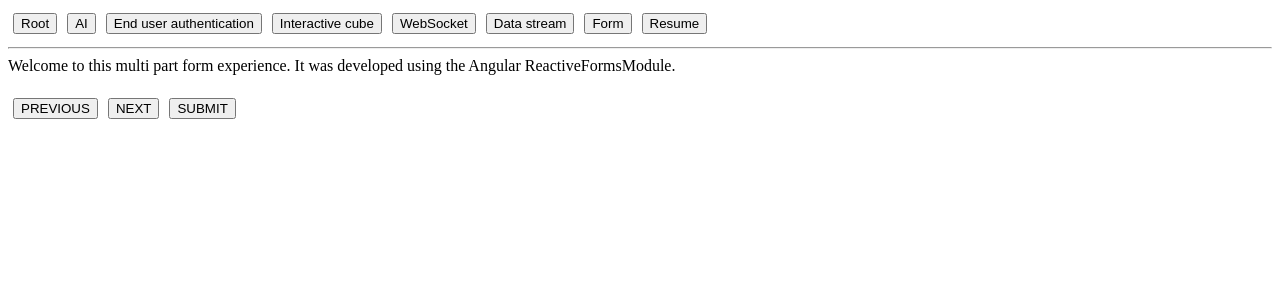
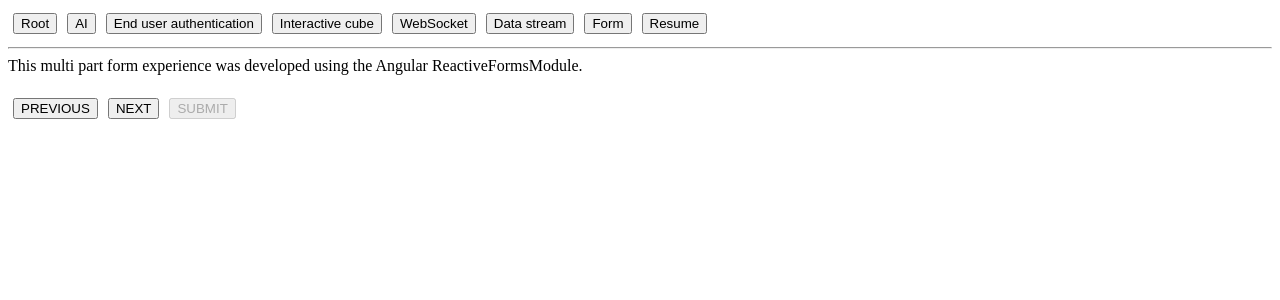
Before and after one commit to masimpson123/professional-web-application-ui, an Angular app: page /form in a window 1280 px wide. Shown: the top 300 px of the page. Built offline with nearby package versions, Linux system fonts and the light colour scheme.

Commit message:
reactive form validation and code clean up

```diff
--- a/src/app/auth/auth.component.html
+++ b/src/app/auth/auth.component.html
@@ -1,4 +1,4 @@
-<p>This end user authentication study was created with Cloud Run, Docker, Angular, TypeScript, Spring, Java, Firebase, and Identity Platform.</p>
+<p>This end user authentication study was developed with Cloud Run, Docker, Angular, TypeScript, Spring, Java, Firebase, and Identity Platform.</p>
 <button [disabled]="loading" (click)="signUp()">Sign up</button><br />
 <button [disabled]="loading" (click)="signIn()">Sign in</button><br />
 @if (token) {
--- a/src/app/data-stream/data-stream.component.html
+++ b/src/app/data-stream/data-stream.component.html
@@ -1,4 +1,5 @@
-This search service was created with Angular, Spring Boot, RxJS, the Fetch API, the StreamingResponseBody class, and the CompletableFuture class. It searches multiple data stores concurrently and returns the results as they are found. <br>
+This search service was developed with Angular, Spring Boot, RxJS, the Fetch API, the StreamingResponseBody class, and the CompletableFuture class. It searches multiple data stores concurrently and returns the results as they are found.
+<br>
 <br>
 <input type="text" [(ngModel)]="searchInput" />
 <ol>
--- a/src/app/form/form.component.ts
+++ b/src/app/form/form.component.ts
@@ -1,6 +1,5 @@
 import { Component } from '@angular/core';
 import { FormGroup, FormControl, ReactiveFormsModule, AbstractControl, ValidatorFn, ValidationErrors, Validators } from '@angular/forms';
-import { AsyncPipe, JsonPipe } from '@angular/common';
 import { ConfirmationComponent } from './confirmation/confirmation.component';
 import { WelcomeComponent } from './welcome/welcome.component';
 import { UserIntakeComponent } from './user-intake/user-intake.component';
@@ -8,7 +7,7 @@ import { SecurityIntakeComponent } from './security-intake/security-intake.compo
 
 @Component({
   selector: 'app-form',
-  imports: [ReactiveFormsModule, AsyncPipe, JsonPipe, ConfirmationComponent, WelcomeComponent, UserIntakeComponent, SecurityIntakeComponent],
+  imports: [ReactiveFormsModule, ConfirmationComponent, WelcomeComponent, UserIntakeComponent, SecurityIntakeComponent],
   templateUrl: './form.component.html',
   styleUrl: './form.component.css',
   standalone: true
@@ -17,12 +16,12 @@ export class FormComponent {
   currentStep = 1;
   securityForm = new FormGroup({
     userIntake: new FormGroup({
-      usersName: new FormControl('Mike', [Validators.required, forbiddenCharacterSequenceValidator(new RegExp('q'))]),
-      usersPetsName: new FormControl('Speck')
+      usersName: new FormControl('', [Validators.required, forbiddenCharacterSequenceValidator(new RegExp('q'))]),
+      usersPetsName: new FormControl('')
     }),
     securityIntake: new FormGroup({
-      securityTerm: new FormControl(':)', Validators.required),
-      securityToken: new FormControl('jwt-1234')
+      securityTerm: new FormControl('', Validators.required),
+      securityToken: new FormControl('')
     })
   });
   next() {
@@ -38,9 +37,7 @@ export class FormComponent {
   }
 }
 
-export function forbiddenCharacterSequenceValidator(nameRe: RegExp): ValidatorFn {
-  return (control: AbstractControl): ValidationErrors | null => {
-    const forbidden = nameRe.test(control.value);
-    return forbidden ? {forbiddenCharacterSequence: {value: control.value}} : null;
-  };
-}
+export const forbiddenCharacterSequenceValidator =
+  (nameRe: RegExp): ValidatorFn =>
+    (control: AbstractControl): ValidationErrors | null =>
+      nameRe.test(control.value) ? {forbiddenCharacterSequence: {value: control.value}} : null;
--- a/src/app/form/security-intake/security-intake.component.html
+++ b/src/app/form/security-intake/security-intake.component.html
@@ -1,10 +1,10 @@
 <div [formGroup]="securityFormGroup">
     <div formGroupName="securityIntake">
     <label for="security-term">Security term: </label>
-    <input id="security-term" type="text" formControlName="securityTerm" />
+    <input id="security-term" type="text" formControlName="securityTerm" placeholder="bingo" />
     <br />
     <label for="security-token">Security token: </label>
-    <input id="security-token" type="text" formControlName="securityToken" />
+    <input id="security-token" type="text" formControlName="securityToken" placeholder="234-r67-111" />
     <br />
     </div>
 </div>
--- a/src/app/form/user-intake/user-intake.component.html
+++ b/src/app/form/user-intake/user-intake.component.html
@@ -1,16 +1,16 @@
 <div [formGroup]="securityFormGroup">
     <div formGroupName="userIntake">
     <label for="users-name">User's name: </label>
-    <input id="users-name" type="text" formControlName="usersName" />
+    <input id="users-name" type="text" formControlName="usersName" placeholder="Mike" />
     @if((userName?.dirty || userName?.touched) && userName?.hasError('required')) {
         <div>User name field is required!</div>
     }
     @if((userName?.dirty || userName?.touched) && userName?.hasError('forbiddenCharacterSequence')) {
-        <div>q is not allowed!</div>
+        <div>"q" is not allowed!</div>
     }
     <br />
     <label for="users-pets-name">User's pet's name: </label>
-    <input id="users-pets-name" type="text" formControlName="usersPetsName" />
+    <input id="users-pets-name" type="text" formControlName="usersPetsName" placeholder="Speck" />
     <br />
     </div>
 </div>
--- a/src/app/form/welcome/welcome.component.html
+++ b/src/app/form/welcome/welcome.component.html
@@ -1,5 +1,3 @@
-<div>
-    Welcome to this multi part form experience.
-    It was developed using the Angular ReactiveFormsModule.
-</div>
+This multi part form experience was developed using the Angular ReactiveFormsModule.
 <br />
+<br />
--- a/src/app/websocket/websocket.component.html
+++ b/src/app/websocket/websocket.component.html
@@ -1,4 +1,4 @@
-<p>This WebSocket study was created using Cloud Run, Docker, Angular, TypeScript, Spring, Java, and Stomp.</p>
+<p>This WebSocket study was developed using Cloud Run, Docker, Angular, TypeScript, Spring, Java, and Stomp.</p>
 <button [disabled]="connecting" (click)="connect()">CONNECT</button><br />
 <textarea #message>Hello, websocket!</textarea><br />
 <button [disabled]="connecting" (click)="sendMessage(message.value)">SEND MESSAGE</button><br />
```
Lines whose indentation alone changed are shown as unchanged.
